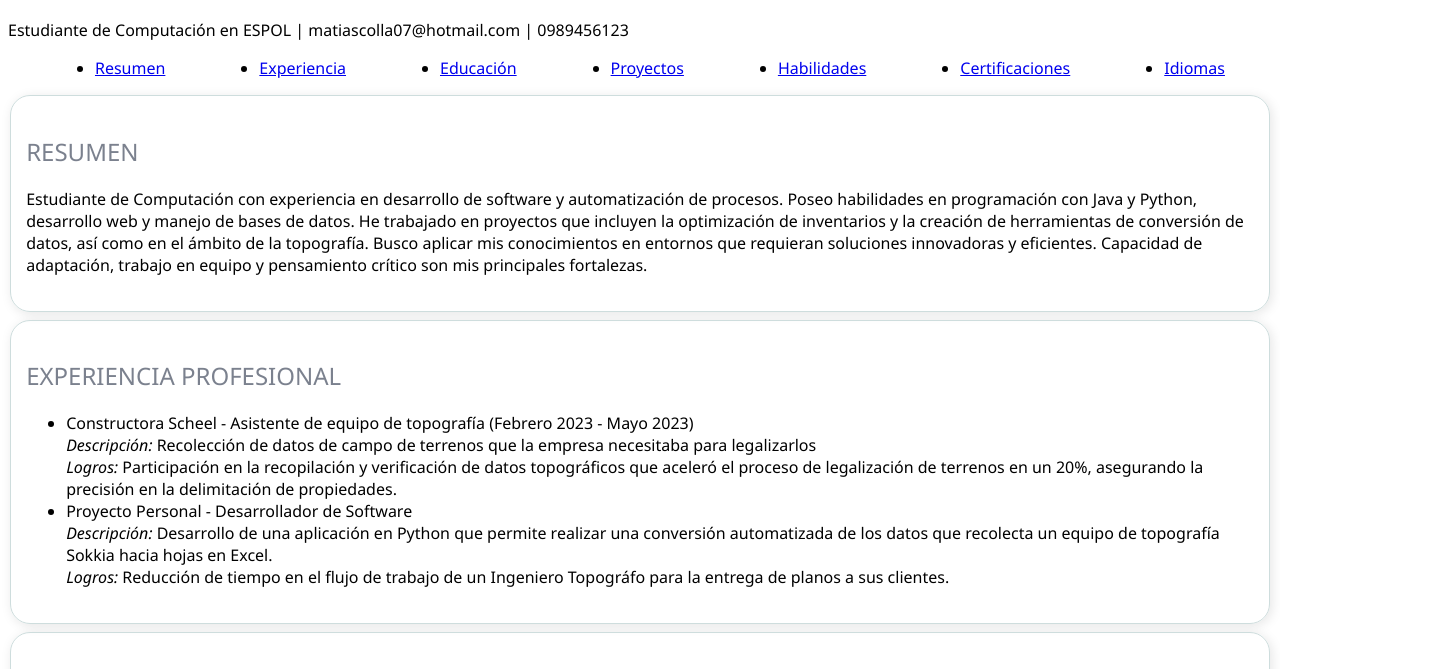
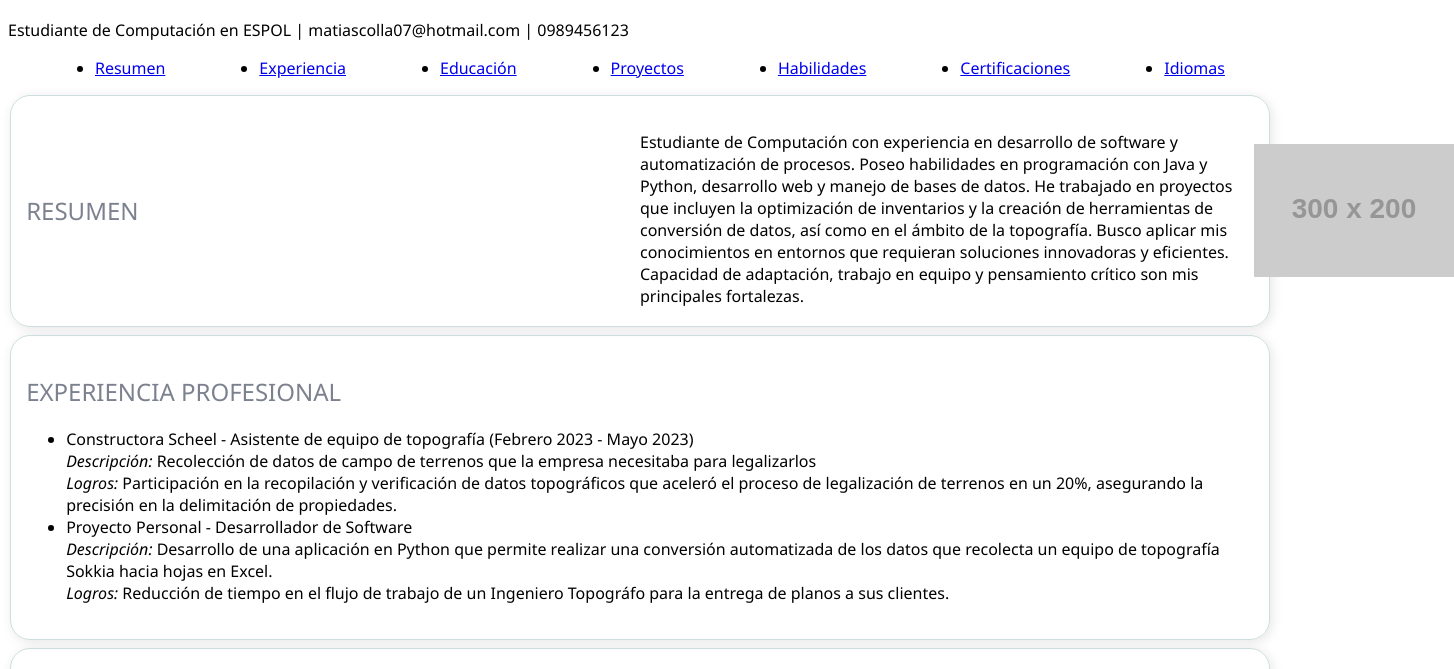
Before and after one commit to MatiasCollaguazo/curriculum, a plain HTML site: page index.html in a window 1280 px wide. Shown: the part 67-736 px from the top of the page, 1454 px wide, since content can reach past the window. Drawn offline with Linux system fonts and the light colour scheme; placeholder pictures from the web are drawn by us.

Commit message:
Flex - Guia 05
Updated

```diff
--- a/index.html
+++ b/index.html
@@ -39,6 +39,7 @@
                 datos, así como en el ámbito de la topografía. Busco aplicar mis conocimientos en entornos que requieran
                 soluciones innovadoras y eficientes. Capacidad de adaptación, trabajo en equipo y pensamiento crítico
                 son mis principales fortalezas.</p>
+            <img id="photo" src="https://placehold.co/300x200" alt="Placeholder de imagen">
         </section>
 
         <!-- Etiqueta Section 2/5 -->
--- a/stylesheets/styles.css
+++ b/stylesheets/styles.css
@@ -83,3 +83,38 @@ h1{
      justify-content: space-around;
 
  }
+
+
+ #resumen {
+
+    /* Modelo de diseño flexible */
+  display: flex;
+
+  /* Distribuye el espacio entre y alrededor
+     de los items en el eje principal */
+  justify-content: space-evenly;
+
+
+  /* Alinea los elementos al centro dentro
+     del bloque respecto con el eje transversal */
+  align-items: center;
+
+  /* Eje principal: por columna */
+  flex-direction: column;
+
+  /* Altura de 24% del área de visualización */
+  height: 24vh;
+
+  /* Apilamiento de elementos: ajustado
+  hasta ocupar el máximo */
+  flex-wrap: wrap;
+
+}
+
+#resumen h2, #resumen p {
+  width: 50%;
+}
+
+#resumen img {
+    max-width: 50%;
+}
```
